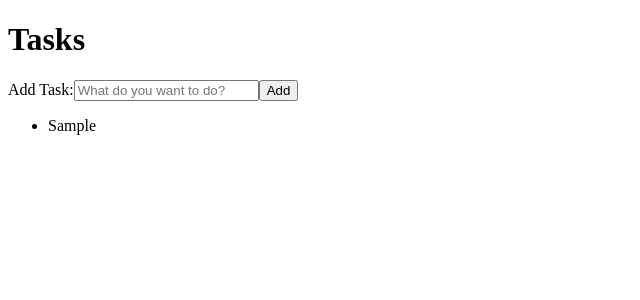
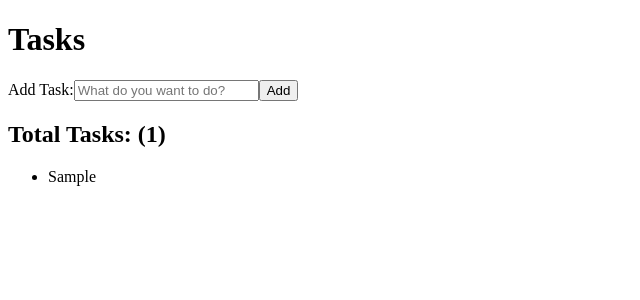
Before and after one commit to Lil-papa/ToDo-app, a React (Vite) app: page / in a window 1280 px wide. Both pictures are taken after typing "Sample" into the empty fields and a click on the button "Add". Shown: the top 300 px of the page, without its empty margins (0-640 px from the left). Built offline with nearby package versions, Linux system fonts and the light colour scheme.

Commit message:
add count

```diff
--- a/src/AddTask.tsx
+++ b/src/AddTask.tsx
@@ -4,7 +4,7 @@ type addTaskProps = {
   onAddTask: (taskName: string) => void;
 };
 
-export default function AddTask({ onAddTask }: addTaskProps) {
+function AddTask({ onAddTask }: addTaskProps) {
   const [taskName, setTaskName] = React.useState('');
 
   const handleAddTask = (e: React.FormEvent<HTMLFormElement>) => {
@@ -30,3 +30,5 @@ export default function AddTask({ onAddTask }: addTaskProps) {
     </form>
   );
 }
+
+export default AddTask;
--- a/src/App.tsx
+++ b/src/App.tsx
@@ -2,6 +2,9 @@ import './Index.css';
 import React from 'react';
 import { Task } from './types';
 import AddTask from './AddTask';
+import TaskList from './TaskList';
+import TaskListItem from './TaskListItem';
+import TaskListHeader from './TaskListHeader';
 
 function App() {
   // console.log('app rendered');
@@ -18,11 +21,11 @@ function App() {
     <div>
       <h1>Tasks</h1>
       <AddTask onAddTask={onAddTask} />
-      <ul>
+      <TaskList header={<TaskListHeader count={tasks.length} />}>
         {tasks.map((task) => (
-          <li key={task.id}>{task.title}</li>
+          <TaskListItem key={task.id}>{task.title}</TaskListItem>
         ))}
-      </ul>
+      </TaskList>
     </div>
   );
 }
--- /dev/null
+++ b/src/TaskList.tsx
@@ -0,0 +1,17 @@
+type TaskListProps = {
+  header?: React.ReactNode;
+};
+
+function TaskList({
+  header,
+  children,
+}: React.PropsWithChildren<TaskListProps>) {
+  return (
+    <>
+      {header}
+      <ul>{children}</ul>
+    </>
+  );
+}
+
+export default TaskList;
--- /dev/null
+++ b/src/TaskListHeader.tsx
@@ -0,0 +1,9 @@
+type TaskListHeaderProps = {
+  count: number;
+};
+
+function TaskListHeader({ count }: TaskListHeaderProps) {
+  return <h2>Total Tasks: ({count})</h2>;
+}
+
+export default TaskListHeader;
--- /dev/null
+++ b/src/TaskListItem.tsx
@@ -0,0 +1,5 @@
+function TaskListItem({ children }: React.PropsWithChildren) {
+  return <li>{children}</li>;
+}
+
+export default TaskListItem;
```
